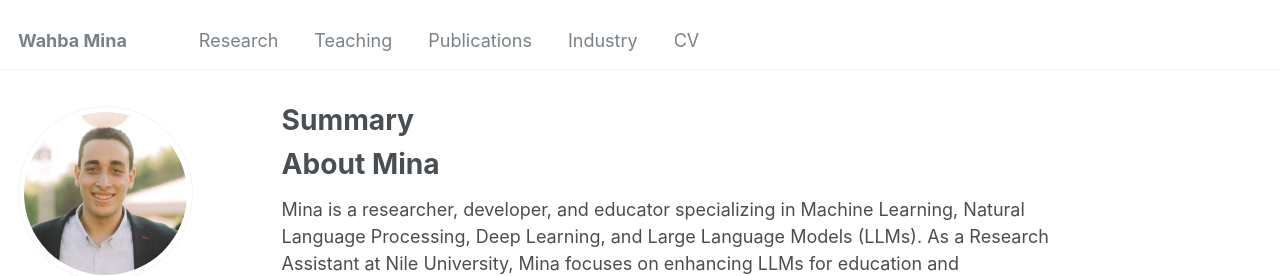
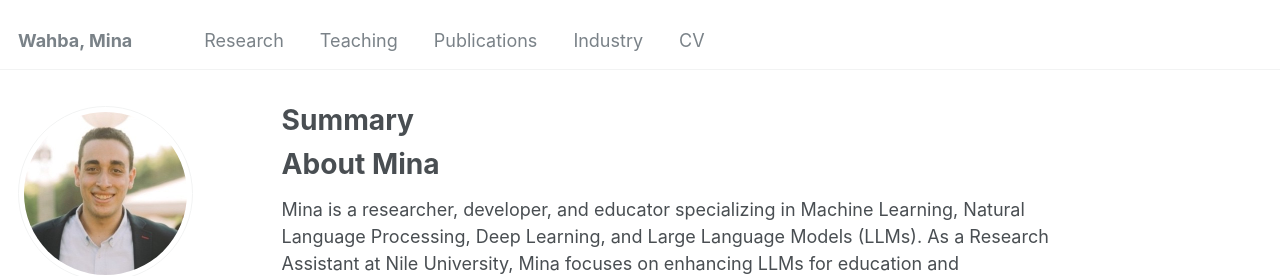
Before and after one commit to Roner1-bit/Ahmed-Tamer-ELBoardy, a Jekyll site: the page built from _pages/about.md, in a window 1280 px wide. Shown: the top 276 px of the page. Built offline with Jekyll 4.4.1, drawn with Linux system fonts in a browser that asks for light colours; some web fonts are replaced.

Commit message:
change name of the challange

```diff
--- a/_config.yml
+++ b/_config.yml
@@ -8,7 +8,7 @@
 
 # Basic Site Settings
 locale                   : "en-US"
-title                    : "Wahba Mina"
+title                    : "Wahba, Mina"
 title_separator          : "-"
 name                     : &name "Mina Atef Yousef Wahba"
 description              : &description "personal description"
@@ -29,7 +29,7 @@
   employer         : "Nile University"
   uri              : # URL
   email            : "minaatef@fci.helwan.edu.eg"
-  email            : "myousef@nu.edu.eg"
+  # email            : "myousef@nu.edu.eg"
 
   # Academic websites
   arxiv            : # URL - Update with the correct link to your profile
@@ -84,7 +84,7 @@
   conferences:
     title: 'Conference Papers'
   challenge:
-    title: 'challenge'
+    title: 'Poster'
 
 # Site Settings
 teaser                   :  # filename of teaser fallback teaser image placed in /images/, .e.g. "500x300.png"
```
Also changed, not shown: images/2865574.jpg (added).
